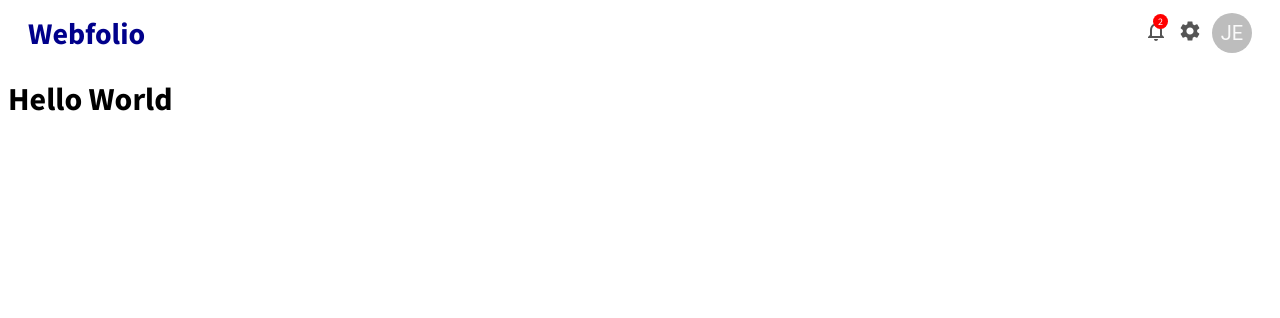
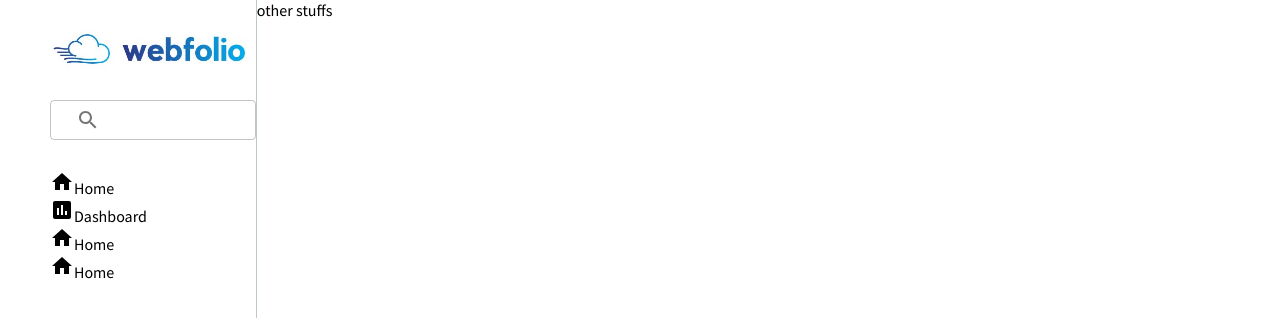
Before and after one commit to lucatosc/Portfolio-dashboard-editor-velzon, a React (Create React App) app: page / in a window 1280 px wide. Shown: the top 318 px of the page. Built offline with nearby package versions, Linux system fonts and the light colour scheme.

Commit message:
Sidebar Added
This commit includes changes made to the sidebar as well as the deleted topbar

```diff
--- a/public/index.html
+++ b/public/index.html
@@ -12,7 +12,11 @@
       content="Web site created using create-react-app"
     />
     <style>
-      *{font-family: 'Source Sans Pro', sans-serif;}
+      *{
+        font-family: 'Source Sans Pro', sans-serif;
+        padding:0;
+        margin:0;
+    }
     </style>
 
     <title>React App</title>
--- a/src/App.js
+++ b/src/App.js
@@ -1,12 +1,18 @@
-import Topbar from "./components/topbar/Topbar"
+
 import Sidebar from "./components/sidebar/Sidebar"
+import "./app.css"
 
 function App() {
   return (
     <div>
-      <Topbar/>
-      <Sidebar/>
+
+      <div className="container">
+         <Sidebar/>
+         <div className="others">
+           other stuffs
+         </div>
       </div>
+    </div>
   );
 }
 
--- /dev/null
+++ b/src/app.css
@@ -0,0 +1,7 @@
+.container{
+    display:flex;
+
+}
+.others{
+    flex: 4;
+}
--- a/src/components/sidebar/Sidebar.jsx
+++ b/src/components/sidebar/Sidebar.jsx
@@ -1,10 +1,42 @@
-import React from 'react'
+import React,{useState} from 'react'
 import "./sidebar.css"
+import { Home, Search, Assessment } from "@material-ui/icons"
+import logo from "../../assets/Webfolio.jpg"
+import { IconButton, InputAdornment, TextField } from "@material-ui/core";
 
 const Sidebar=(() =>{
+   const [searchText, setSearchText] = useState("")
     return (
-        <div>
-           {<h1>Hello World</h1>}
+        <div className = "sidebar">
+            <div className = "sidebarWrapper">
+                <div className = "sidebarMenu">
+                    <div className = "logo"><img src = {logo} alt = "logo"></img></div>
+
+                        <TextField
+                        type="search"
+                        size="small"
+                        value={searchText}
+                        onChange={(e) => {setSearchText(e.target.value)}}
+                        variant="outlined"
+                        InputProps={{
+                                startAdornment: (
+                                    <InputAdornment>
+                                        <IconButton>
+                                            <Search/>
+                                        </IconButton>
+                                    </InputAdornment>
+                                )
+                            }}
+                        />
+
+                    <ul className = "sidebarList">
+                        <li className="sidebarListItem"><Home />Home</li>
+                        <li className="sidebarListItem"><Assessment />Dashboard</li>
+                        <li className="sidebarListItem"><Home />Home</li>
+                        <li className="sidebarListItem"><Home />Home</li>
+                    </ul>
+                </div>
+            </div>
         </div>
     )
 })
--- a/src/components/sidebar/sidebar.css
+++ b/src/components/sidebar/sidebar.css
@@ -0,0 +1,26 @@
+.sidebar{
+    flex:1;
+    background-color:#fff;
+    height: calc(100vh);
+    position: sticky;
+    top: 0px;
+    border-right: 1px solid #BEC7C9;
+}
+
+.sidebarMenu{
+    margin-top:30px;
+    margin-left: 50px;
+}
+
+.logo img{
+    width:200px;
+    margin-bottom:20px;
+}
+
+.sidebarList{
+    margin-top:30px;
+}
+
+.sidebarList li{
+    list-style-type:none
+}
--- a/src/components/topbar/Topbar.jsx
+++ /dev/null
@@ -1,61 +0,0 @@
-import React from "react"
-import "./topbar.css"
-import {Avatar} from "@material-ui/core"
-import {NotificationsNone, Settings}from '@material-ui/icons';
-
-function stringToColor(string) {
-    let hash = 0;
-    let i;
-
-    /* eslint-disable no-bitwise */
-    for (i = 0; i < string.length; i += 1) {
-        hash = string.charCodeAt(i) + ((hash << 5) - hash);
-    }
-
-    let color = '#';
-
-    for (i = 0; i < 3; i += 1) {
-        const value = (hash >> (i * 8)) & 0xff;
-        color += `00${value.toString(16)}`.substr(-2);
-    }
-    /* eslint-enable no-bitwise */
-
-    return color;
-}
-
-function stringAvatar(name) {
-    return {
-        sx: {
-            bgcolor: stringToColor(name),
-        },
-        children: `${name.split(' ')[0][0]}${name.split(' ')[1][0]}`.toUpperCase(),
-    };
-}
-
-const name = ""
-
-const Topbar = (() => {
-    return(
-        <div className="topbar">
-            <div className="topbarWrapper">
-                <div className="topLeft">
-                    <span className="logo">Webfolio</span>
-                </div>
-                <div className="topRight">
-                    <div className="topbarIconContainer">
-                        <NotificationsNone/>
-                        <span className="notificationsBadge">2</span>
-                    </div>
-                    <div className="topbarIconContainer">
-                        <Settings/>
-                    </div>
-                    <div className="avatar">
-                        {name === "" ? <Avatar {...stringAvatar('Joseph Enoch')} /> : <Avatar alt="Joseph Enoch" src="/static/images/avatar/1.jpg" />}
-                    </div>
-                </div>
-            </div>
-        </div>
-    )
-})
-
-export default Topbar
--- a/src/components/topbar/topbar.css
+++ /dev/null
@@ -1,48 +0,0 @@
-.topbar{
-    width: 100%;
-    height: 50px;
-    background-color: white;
-    position: sticky;
-    top: 0;
-    z-index: 999;
-}
-
-.topbarWrapper{
-    height: 100%;
-    padding: 0 20px;
-    display: flex;
-    align-items: center;
-    justify-content: space-between;
-}
-
-.logo{
-    font-weight: bold;
-    font-size: 30px;
-    color: darkblue;
-    cursor: pointer;
-}
-.topRight{
-    display: flex;
-    align-items: center;
-}
-.topbarIconContainer{
-    position:relative;
-    color: #555;
-    cursor: pointer;
-    margin-right: 10px;
-}
-
-.notificationsBadge{
-    width: 15px;
-    height: 15px;
-    position: absolute;
-    right: 0px;
-    top: -5px;
-    background-color: red;
-    color: white;
-    border-radius: 50%;
-    display: flex;
-    align-items: center;
-    justify-content: center;
-    font-size: 10px;
-}
```
Also changed, not shown: src/assets/Webfolio.jpg (added), src/assets/cropped.png (added).
